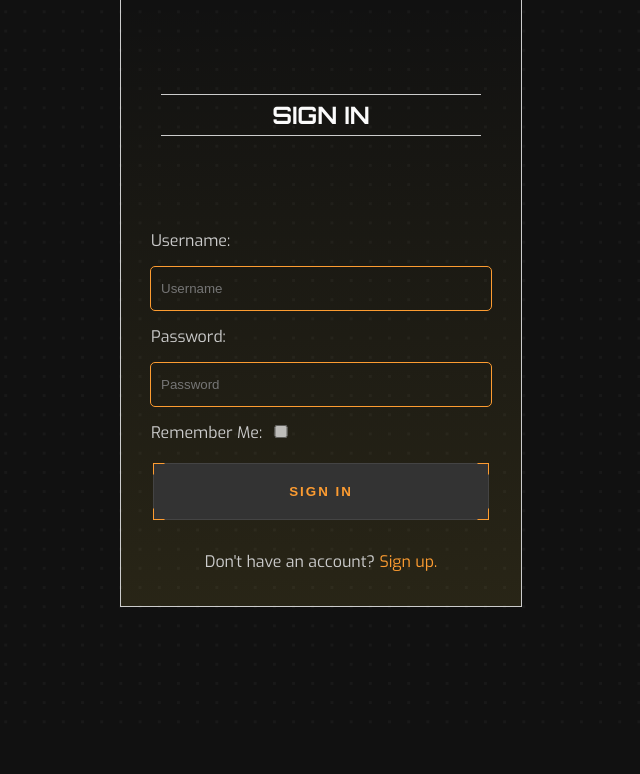
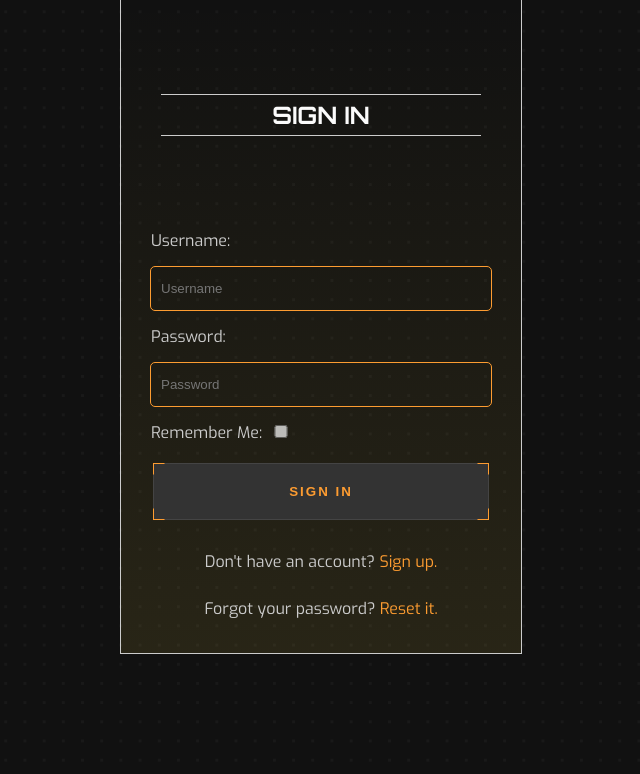
Before and after one commit to Ryael/paradise-lost, a Django app: page /accounts/login/ in a window 1280 px wide. Shown: the part 121-895 px from the top of the page, without its empty margins (319-959 px from the left). Before the commit the page ends 728 px from the top, so only its background shows below. Run offline with Django 4.2, Linux system fonts and the light colour scheme; some libraries are stand-ins or nearby versions.

Commit message:
Update language on `login.html` to match the other pages.

```diff
--- a/templates/account/login.html
+++ b/templates/account/login.html
@@ -22,7 +22,7 @@
         <span class="decorator bottom right"></span>
       </button>
     </form>
-    <div id="end-form">
+    <div id="body-form">
       <p>
         {% blocktrans %}
         Don't have an account?
@@ -32,6 +32,14 @@
         {% endblocktrans %}
       </p>
     </div>
+    <div id="end-form">
+      <p>
+        Forgot your password?
+        <a href="{% url 'account_reset_password' %}">
+          <span>Reset it.</span>
+        </a>
+      </p>
+    </div>
   </div>
 </div>
 {% endblock %}
```
